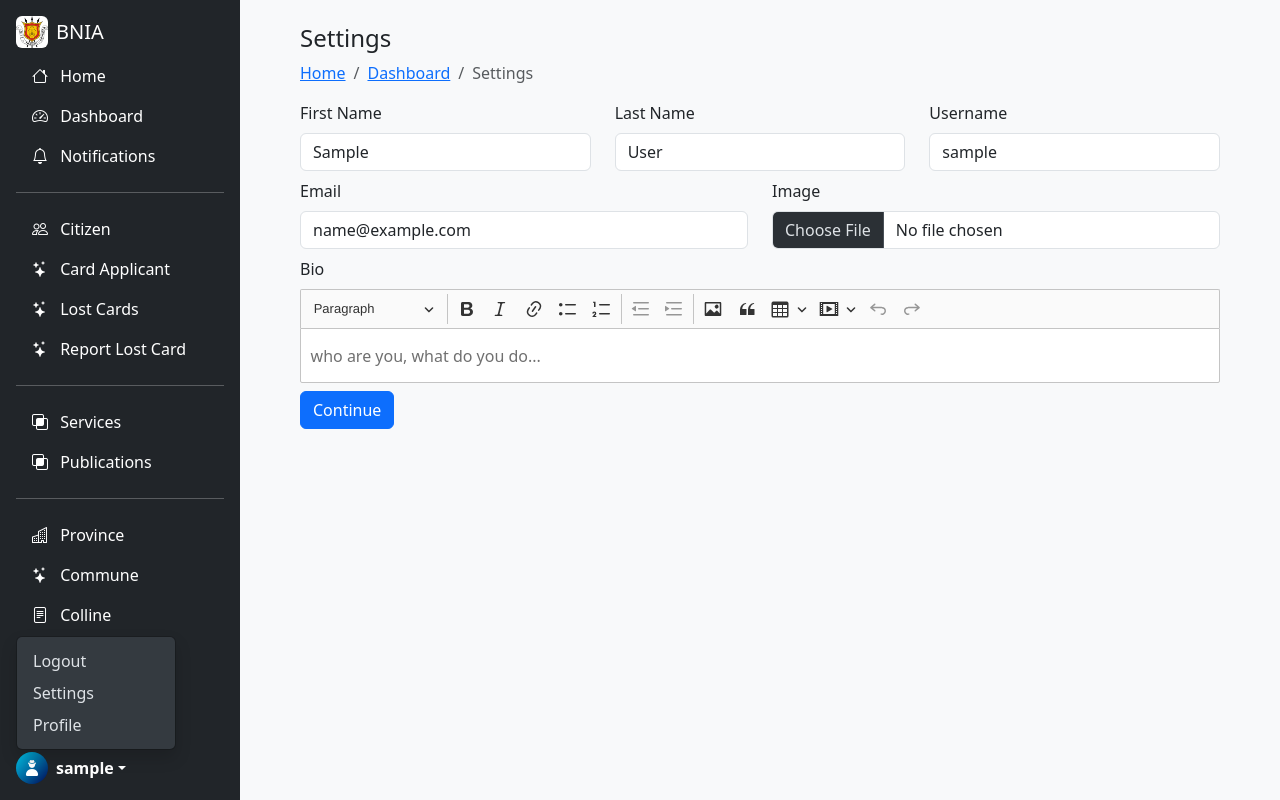
After one commit to RUKIMIRANA/bnias, a Django app: page /settings in a window 1280 px wide, after a click on "sample". The commit adds this page. Run offline with Django 5.2, Linux system fonts and the light colour scheme; the visitor is signed in with stand-in values (Sample User, id 1); some libraries are stand-ins or nearby versions.

Commit message:
profile & settings

```diff
--- a/management/admin.py
+++ b/management/admin.py
@@ -2,6 +2,7 @@ from django.contrib import admin
 from .models import (
     Citizen,
     Colline,
+    Profile,
     Commune,
     LostIdCardReport,
     Province,
@@ -13,6 +14,7 @@ from .models import (
 )
 
 # Register your models here.
+admin.site.register(Profile)
 admin.site.register(Citizen)
 admin.site.register(Colline)
 admin.site.register(Commune)
--- a/management/urls.py
+++ b/management/urls.py
@@ -31,4 +31,7 @@ urlpatterns = [
     path("notification", views.notification, name="notification"),
     # dashboard
     path("dashboard", views.dashboard, name="dashboard"),
+    path("settings", views.settings, name="settings"),
+    path("profile/<int:id>", views.profile, name="profile"),
+    path("profile/<int:id>/update", views.profile_update, name="profile.update"),
 ]
--- a/management/views.py
+++ b/management/views.py
@@ -1,5 +1,6 @@
 from .models import (
     Colline,
+    Profile,
     Commune,
     Citizen,
     Service,
@@ -14,10 +15,10 @@ from django.db.models import Q, Count
 from django.contrib import messages
 from django.core.paginator import Paginator
 from django.contrib.auth.models import User
-from django.shortcuts import render, redirect
 from django.views.generic import ListView, DetailView
 from django.contrib.auth.decorators import login_required
 from django.views.decorators.http import require_http_methods
+from django.shortcuts import render, redirect, get_object_or_404
 from django.contrib.auth import authenticate, login as login_me_in, logout as log_me_out
 
 
@@ -53,16 +54,17 @@ def dashboard(request):
     service_count = Service.objects.count()
     lost_count = LostIdCardReport.objects.count()
     applicant_count = RegisteredIdCardApplication.objects.count()
+    profile = Profile.objects.filter(profile_user_id=request.user.id).first()
     regions = (
         RegisteredIdCardApplication.objects.values("province_id", "province__name")
         .annotate(count=Count("province_id"))
         .order_by("province_id")
     )
-    print(regions)
     return render(
         request,
         "dashboard/index.html",
         {
+            "profile": profile,
             "regions": regions,
             "lost_count": lost_count,
             "service_count": service_count,
@@ -192,10 +194,16 @@ def lost(request):
         communes = Commune.objects.all()
         collines = Colline.objects.all()
         provinces = Province.objects.all()
+        profile = Profile.objects.filter(profile_user_id=request.user.id).first()
         return render(
             request,
             "dashboard/lost.html",
-            {"provinces": provinces, "collines": collines, "communes": communes},
+            {
+                "provinces": provinces,
+                "collines": collines,
+                "communes": communes,
+                "profile": profile,
+            },
         )
 
     if request.method == "POST":
@@ -255,8 +263,13 @@ def citizen(request):
     paginator = Paginator(rows, 12)
     page_number = request.GET.get("page")
     page_object = paginator.get_page(page_number)
+    profile = Profile.objects.filter(profile_user_id=request.user.id).first()
 
-    return render(request, "dashboard/citizen.html", {"page_object": page_object})
+    return render(
+        request,
+        "dashboard/citizen.html",
+        {"page_object": page_object, "profile": profile},
+    )
 
 
 @require_http_methods(["GET"])
@@ -266,8 +279,13 @@ def colline(request):
     paginator = Paginator(rows, 12)
     page_number = request.GET.get("page")
     page_object = paginator.get_page(page_number)
+    profile = Profile.objects.filter(profile_user_id=request.user.id).first()
 
-    return render(request, "dashboard/colline.html", {"page_object": page_object})
+    return render(
+        request,
+        "dashboard/colline.html",
+        {"page_object": page_object, "profile": profile},
+    )
 
 
 @require_http_methods(["GET"])
@@ -277,8 +295,11 @@ def card(request):
     paginator = Paginator(rows, 12)
     page_number = request.GET.get("page")
     page_object = paginator.get_page(page_number)
+    profile = Profile.objects.filter(profile_user_id=request.user.id).first()
 
-    return render(request, "dashboard/card.html", {"page_object": page_object})
+    return render(
+        request, "dashboard/card.html", {"page_object": page_object, "profile": profile}
+    )
 
 
 @require_http_methods(["GET"])
@@ -288,8 +309,13 @@ def commune(request):
     paginator = Paginator(rows, 12)
     page_number = request.GET.get("page")
     page_object = paginator.get_page(page_number)
+    profile = Profile.objects.filter(profile_user_id=request.user.id).first()
 
-    return render(request, "dashboard/commune.html", {"page_object": page_object})
+    return render(
+        request,
+        "dashboard/commune.html",
+        {"page_object": page_object, "profile": profile},
+    )
 
 
 @require_http_methods(["GET"])
@@ -299,8 +325,13 @@ def province(request):
     paginator = Paginator(rows, 12)
     page_number = request.GET.get("page")
     page_object = paginator.get_page(page_number)
+    profile = Profile.objects.filter(profile_user_id=request.user.id).first()
 
-    return render(request, "dashboard/province.html", {"page_object": page_object})
+    return render(
+        request,
+        "dashboard/province.html",
+        {"page_object": page_object, "profile": profile},
+    )
 
 
 @require_http_methods(["GET"])
@@ -310,8 +341,13 @@ def applicant(request):
     paginator = Paginator(rows, 12)
     page_number = request.GET.get("page")
     page_object = paginator.get_page(page_number)
+    profile = Profile.objects.filter(profile_user_id=request.user.id).first()
 
-    return render(request, "dashboard/applicant.html", {"page_object": page_object})
+    return render(
+        request,
+        "dashboard/applicant.html",
+        {"page_object": page_object, "profile": profile},
+    )
 
 
 @require_http_methods(["GET"])
@@ -321,8 +357,13 @@ def notification(request):
     paginator = Paginator(rows, 12)
     page_number = request.GET.get("page")
     page_object = paginator.get_page(page_number)
+    profile = Profile.objects.filter(profile_user_id=request.user.id).first()
 
-    return render(request, "dashboard/notification.html", {"page_object": page_object})
+    return render(
+        request,
+        "dashboard/notification.html",
+        {"page_object": page_object, "profile": profile},
+    )
 
 
 @require_http_methods(["GET"])
@@ -332,5 +373,59 @@ def lost_cards(request):
     paginator = Paginator(rows, 12)
     page_number = request.GET.get("page")
     page_object = paginator.get_page(page_number)
+    profile = Profile.objects.filter(profile_user_id=request.user.id).first()
 
-    return render(request, "dashboard/lost-cards.html", {"page_object": page_object})
+    return render(
+        request,
+        "dashboard/lost-cards.html",
+        {"page_object": page_object, "profile": profile},
+    )
+
+
+@login_required(login_url="signin")  # type: ignore
+@require_http_methods(["GET", "POST"])
+def settings(request):
+    if request.method == "GET":
+        profile = Profile.objects.filter(profile_user_id=request.user.id).first()
+        return render(request, "settings.html", {"profile": profile})
+
+
+@require_http_methods(["GET"])
+def profile(request, id):
+    me = request.user.id
+    user = get_object_or_404(User, pk=id)
+
+    if not Profile.objects.filter(profile_user_id=id).exists():
+        profile = Profile.objects.create(user=user, profile_user_id=user.id)  # type: ignore
+        profile.save()
+    else:
+        profile = Profile.objects.filter(profile_user_id=id).get()
+
+    return render(request, "profile.html", {"profile": profile, "user": user, "me": me})
+
+
+@require_http_methods(["POST"])
+@login_required(login_url="signin")
+def profile_update(request, id):
+    user = get_object_or_404(User, pk=request.user.id)
+
+    if not Profile.objects.filter(profile_user_id=id).exists():
+        profile = Profile.objects.create(user=user, profile_user_id=user.id)  # type: ignore
+        profile.save()
+    else:
+        profile = Profile.objects.filter(profile_user_id=id).get()
+
+    user.last_name = request.POST["last_name"]
+    user.first_name = request.POST["first_name"]
+    user.username = request.POST["username"]
+    user.email = request.POST["email"]
+    profile.bio = request.POST["bio"]
+
+    if request.FILES.get("image") != None:
+        profile.image = request.FILES.get("image")
+
+    user.save()
+    profile.save()
+    messages.info(request, "Settings updated")
+
+    return redirect(request.META.get("HTTP_REFERER"))
--- a/templates/partials/sidebar.html
+++ b/templates/partials/sidebar.html
@@ -169,7 +169,12 @@
       aria-labelledby="dropdownUser1"
     >
       <li><a class="dropdown-item" href="/logout">Logout</a></li>
-      <li><a class="dropdown-item" href="/profile">Profile</a></li>
+      <li><a class="dropdown-item" href="/settings">Settings</a></li>
+      <li>
+        <a class="dropdown-item" href="{% url 'profile' id=user.id %}">
+          Profile
+        </a>
+      </li>
     </ul>
   </div>
 </div>
--- /dev/null
+++ b/templates/settings.html
@@ -0,0 +1,92 @@
+{% extends 'layouts/dashboard.html' %} {% load static %} {% block title %} Settings
+- FED {% endblock %} {% block content %}
+<h4>Settings</h4>
+<nav aria-label="breadcrumb">
+  <ol class="breadcrumb">
+    <li class="breadcrumb-item"><a href="{% url 'home' %}">Home</a></li>
+    <li class="breadcrumb-item">
+      <a href="{% url 'dashboard' %}">Dashboard</a>
+    </li>
+    <li class="breadcrumb-item active" aria-current="page">Settings</li>
+  </ol>
+</nav>
+<div class="row">
+  <div class="col-12">
+    {% include 'partials/messages.html' %}
+    <form
+      action="{% url 'profile.update' id=user.id %}"
+      method="post"
+      enctype="multipart/form-data"
+    >
+      <div class="row">
+        <div class="col-md-4 mb-2">
+          <label for="first_name" class="form-label">First Name</label>
+          <input
+            type="text"
+            class="form-control"
+            name="first_name"
+            value="{{ user.first_name }}"
+            required
+          />
+        </div>
+        <div class="col-md-4 mb-2">
+          <label for="last_name" class="form-label">Last Name</label>
+          <input
+            type="text"
+            class="form-control"
+            name="last_name"
+            value="{{ user.last_name }}"
+            required
+          />
+        </div>
+        <div class="col-md-4 mb-2">
+          <label for="username" class="form-label">Username</label>
+          <input
+            type="text"
+            class="form-control"
+            name="username"
+            value="{{ user.username }}"
+            required
+          />
+        </div>
+        <div class="col-md-6 mb-2">
+          <label for="email" class="form-label">Email</label>
+          <input
+            type="email"
+            class="form-control"
+            name="email"
+            value="{{ user.email }}"
+            required
+          />
+        </div>
+        <div class="col-md-6 mb-2">
+          <label for="image" class="form-label">Image</label>
+          <input
+            type="file"
+            class="form-control"
+            name="image"
+            accept="image/*"
+          />
+        </div>
+      </div>
+      <div class="mb-2">
+        <label for="content" class="form-label">Bio</label>
+        <textarea
+          id="editor"
+          class="form-control"
+          name="bio"
+          rows="3"
+          placeholder="who are you, what do you do..."
+        >{{ profile.bio|safe }}</textarea>
+      </div>
+      {% csrf_token %}
+      <button class="btn btn-primary" type="submit">Continue</button>
+    </form>
+  </div>
+</div>
+{% endblock %} {% block scripts %}
+<script src="{% static 'js/ckeditor.js' %}"></script>
+<script>
+  ClassicEditor.create(document.querySelector("#editor"));
+</script>
+{% endblock %}
```
Also changed, not shown: management/models.py (+12 -0 lines), templates/profile.html (added, +54 -0 lines), management/migrations/0017_profile.py (added), 1 other file.
